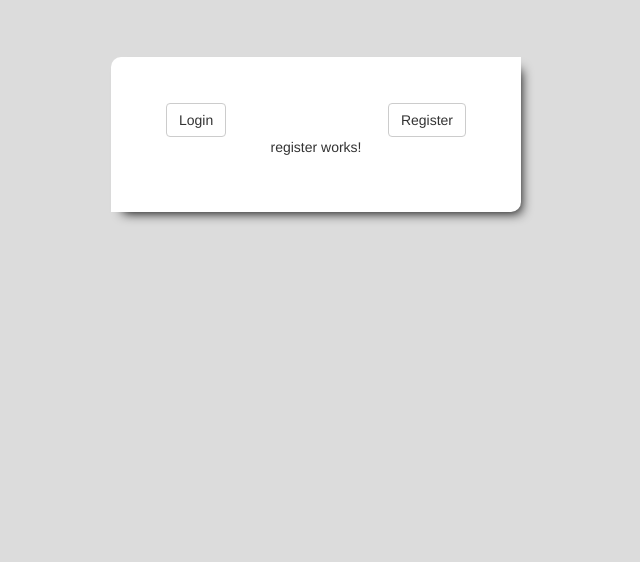
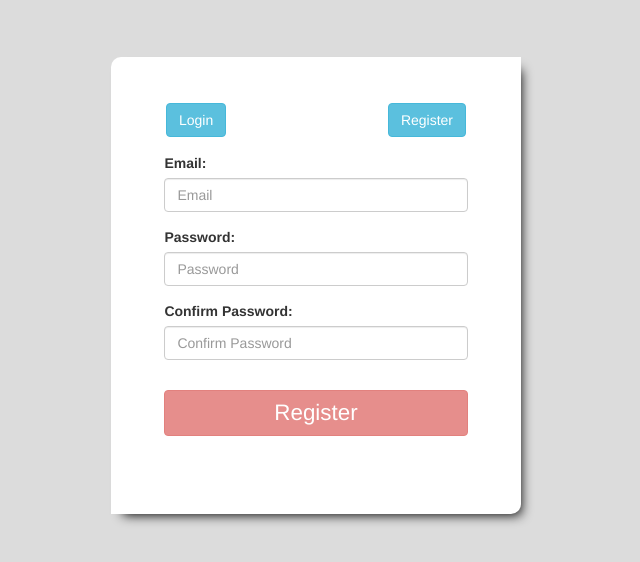
Before and after one commit to Prateek0129/Login-Registration, an Angular app: page /register in a window 1280 px wide. Shown: the top 562 px of the page, without its empty margins (324-964 px from the left). Built offline with nearby package versions, Linux system fonts and the light colour scheme.

Commit message:
Register Page included

```diff
--- a/src/app/app.component.html
+++ b/src/app/app.component.html
@@ -2,10 +2,10 @@
   <div class="form">
     <div class="nav">
       <div class="link1">
-        <a class="btn btn-default buttonLeft" routerLink='/login'>   Login   </a>
+        <a class="btn btn-info buttonLeft" routerLink='/login'>   Login   </a>
       </div>
       <div class="link2">
-        <a class="btn btn-default buttonRight" routerLink='/register'>Register</a>
+        <a class="btn btn-info buttonRight" routerLink='/register'>Register</a>
       </div>
     </div>
     <router-outlet></router-outlet>
--- a/src/app/login/login.component.css
+++ b/src/app/login/login.component.css
@@ -16,11 +16,10 @@ label {
     margin-top: 1%;
     padding: 6px;
 }
-.btn-left {
-    float: left;
-    width: 30%;
-    font-size: 130%;
-    padding: 1%;
+.btn-alter {
+    font-size: 160%;
+    padding: 2%;
+    margin-top:10%;
 }
 .color {
     background-color: #5cb85c;
--- a/src/app/login/login.component.html
+++ b/src/app/login/login.component.html
@@ -4,11 +4,11 @@
         Email:
     </label>
     <input type="email" autocomplete="off" id="emailbox" class="form-control" formControlName="email" placeholder="Email" required>
-  <div *ngIf="loginForm.controls['email'].errors && !loginForm.controls['email'].pristine" class="error-msg">
-      <div [hidden]="!loginForm.controls['email'].errors.required " class="alert alert-danger alert-override"><strong>Email</strong> is required.</div>
+    <div *ngIf="loginForm.controls['email'].errors && !loginForm.controls['email'].pristine" class="error-msg">
+      <div [hidden]="!loginForm.controls['email'].errors.required "      class="alert alert-danger alert-override"><strong>Email</strong> is required.</div>
       <div [hidden]="!loginForm.controls['email'].errors.patternInvalid" class="alert alert-danger alert-override"><strong>Email</strong> is invalid.</div>
     </div>
-</div>
+  </div>
   <div class="form-inside">
     <label for="pwdbox">
       Password:
@@ -19,6 +19,6 @@
     </div>
   </div>
   <div>
-    <button type="submit" class="btn btn-danger btn-left btn-md" [ngClass] = "{'color': !loginForm.invalid }" [disabled]="loginForm.invalid">Login</button>
+    <button type="submit" class="btn btn-danger btn-block btn-alter" [ngClass] = "{'color': !loginForm.invalid }" [disabled]="loginForm.invalid">Login</button>
   </div>
 </form>
--- a/src/app/register/register.component.css
+++ b/src/app/register/register.component.css
@@ -0,0 +1,31 @@
+.formbox {
+    width: 95%;
+    margin: 0 auto;
+    margin-top: 5%;
+    padding-bottom: 10%;
+}
+.form-inside {
+    margin-bottom: 5%;
+}
+label {
+    float: left;
+    color:rgba(0,0,0,0.8)
+}
+.alert-override  {
+    text-align: left;
+    margin-top: 1%;
+    padding: 6px;
+}
+.btn-alter {
+    font-size: 160%;
+    padding: 2%;
+    margin-top:10%;
+}
+.color {
+    background-color: #5cb85c;
+    border-color: #4cae4c;
+}
+.color:active {
+    background-color: #5cb85c;
+    border-color: #4cae4c;
+}
--- a/src/app/register/register.component.html
+++ b/src/app/register/register.component.html
@@ -1,3 +1,33 @@
-<p>
-  register works!
-</p>
+<form  [formGroup]="registerForm" class="formbox">
+        <div class="form-inside">
+            <label for="emailbox">
+                Email:
+            </label>
+            <input type="email" autocomplete="off" id="emailbox" class="form-control" formControlName="email" placeholder="Email" required>
+            <div *ngIf="registerForm.controls['email'].errors && !registerForm.controls['email'].pristine" class="error-msg">
+                <div [hidden]="!registerForm.controls['email'].errors.required "      class="alert alert-danger alert-override"><strong>Email</strong> is required.</div>
+                <div [hidden]="!registerForm.controls['email'].errors.patternInvalid" class="alert alert-danger alert-override"><strong>Email</strong> is invalid.</div>
+            </div>
+        </div>
+
+    <div class="form-inside">
+        <label for="pwdbox">
+          Password:
+        </label>
+        <input type="password" autocomplete="off" id="pwdbox" class="form-control" formControlName="password" placeholder="Password" required>
+        <div *ngIf="registerForm.controls['password'].errors && !registerForm.controls['password'].pristine">
+            <div [hidden]="!registerForm.controls['password'].errors.required" class="alert alert-danger alert-override"><strong>Password</strong> is required.</div>
+        </div>
+    </div>
+
+    <div class="form-inside">
+        <label for="cnfpwdbox">
+            Confirm Password:
+        </label>
+        <input type="password" autocomplete="off" id="cnfpwdbox" class="form-control" formControlName="confirmPassword" placeholder="Confirm Password" required>
+        <div *ngIf="registerForm.controls.confirmPassword.errors?.MatchPassword" class="alert alert-danger alert-override"><strong>Password</strong> Do Not Match</div>
+    </div>
+    <div>
+        <button type="submit" class="btn btn-danger btn-md btn-block btn-alter" [ngClass] = "{'color': !registerForm.invalid }" [disabled]="registerForm.invalid">Register</button>
+    </div>
+</form>
--- a/src/app/register/register.component.ts
+++ b/src/app/register/register.component.ts
@@ -1,5 +1,8 @@
 import { Component, OnInit } from '@angular/core';
-import { FormControl, FormGroup, Validators  } from '@angular/forms';
+import { FormControl, FormGroup, FormBuilder, Validators  } from '@angular/forms';
+import { patternValidator } from '../shared/pattern-validator';
+import { PasswordValidation } from '../shared/password-match';
+
 
 @Component({
   selector: 'app-register',
@@ -8,14 +11,19 @@ import { FormControl, FormGroup, Validators  } from '@angular/forms';
 })
 export class RegisterComponent implements OnInit {
 
-  constructor() { }
 
   registerForm: FormGroup;
+
+  constructor( ) { }
 
   ngOnInit() {
     this.createForm();
   }
   private createForm() {
-
+    this.registerForm = new FormGroup({
+      email:            new FormControl('',[Validators.required,patternValidator(/^(([^<>()\[\]\\.,;:\s@"]+(\.[^<>()\[\]\\.,;:\s@"]+)*)|(".+"))@((\[[0-9]{1,3}\.[0-9]{1,3}\.[0-9]{1,3}\.[0-9]{1,3}])|(([a-zA-Z\-0-9]+\.)+[a-zA-Z]{2,}))$/)]),
+      password:         new FormControl('',[Validators.required]),
+      confirmPassword:  new FormControl('',[Validators.required]),
+    }, PasswordValidation.MatchPassword);
   }
 }
--- /dev/null
+++ b/src/app/shared/password-match.ts
@@ -0,0 +1,13 @@
+import {AbstractControl} from '@angular/forms';
+export class PasswordValidation {
+
+    static MatchPassword(control: AbstractControl) {
+       let password = control.get('password').value; // to get value in input tag
+       let confirmPassword = control.get('confirmPassword').value; // to get value in input tag
+        if(password != confirmPassword) {
+            control.get('confirmPassword').setErrors( {MatchPassword: true} )
+        } else {
+            return null
+        }
+    }
+}
```
